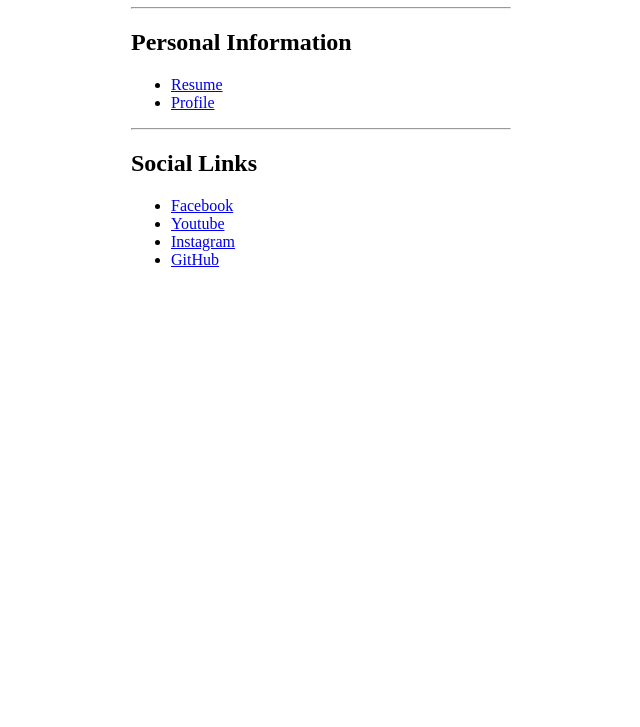
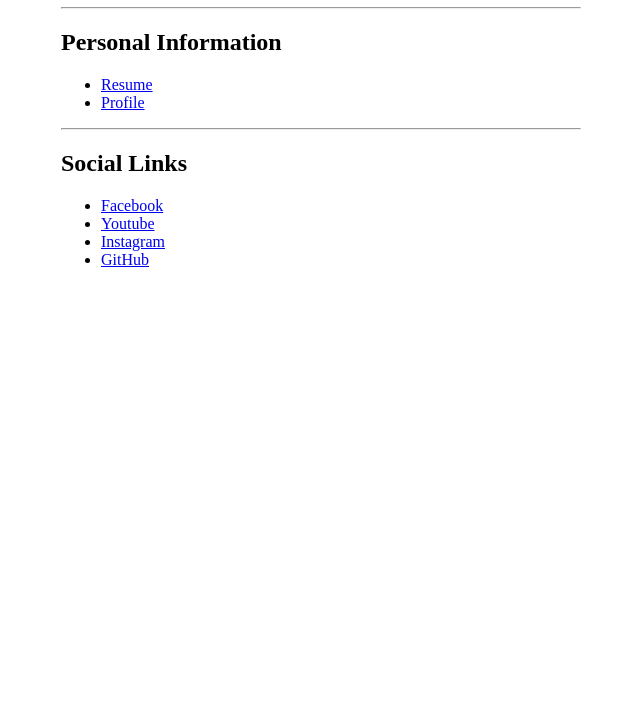
Before and after one commit to joewmar/DashboardHtmlAct, a plain HTML site: page index.html in a window 1280 px wide. Shown: the part 73-800 px from the top of the page, without its empty margins (319-959 px from the left). Drawn offline with Linux system fonts and the light colour scheme.

Commit message:
Final Take 3

```diff
--- a/index.html
+++ b/index.html
@@ -6,7 +6,7 @@
     <meta name="viewport" content="width=device-width, initial-scale=1.0">
     <title>Document</title>
 </head >
-<body leftmargin="450px">
+<body leftmargin="380px">
 
     <div>
         <h1>Dashboard</h1>
```
Also changed, not shown: profile.html (+1 -1 lines).
